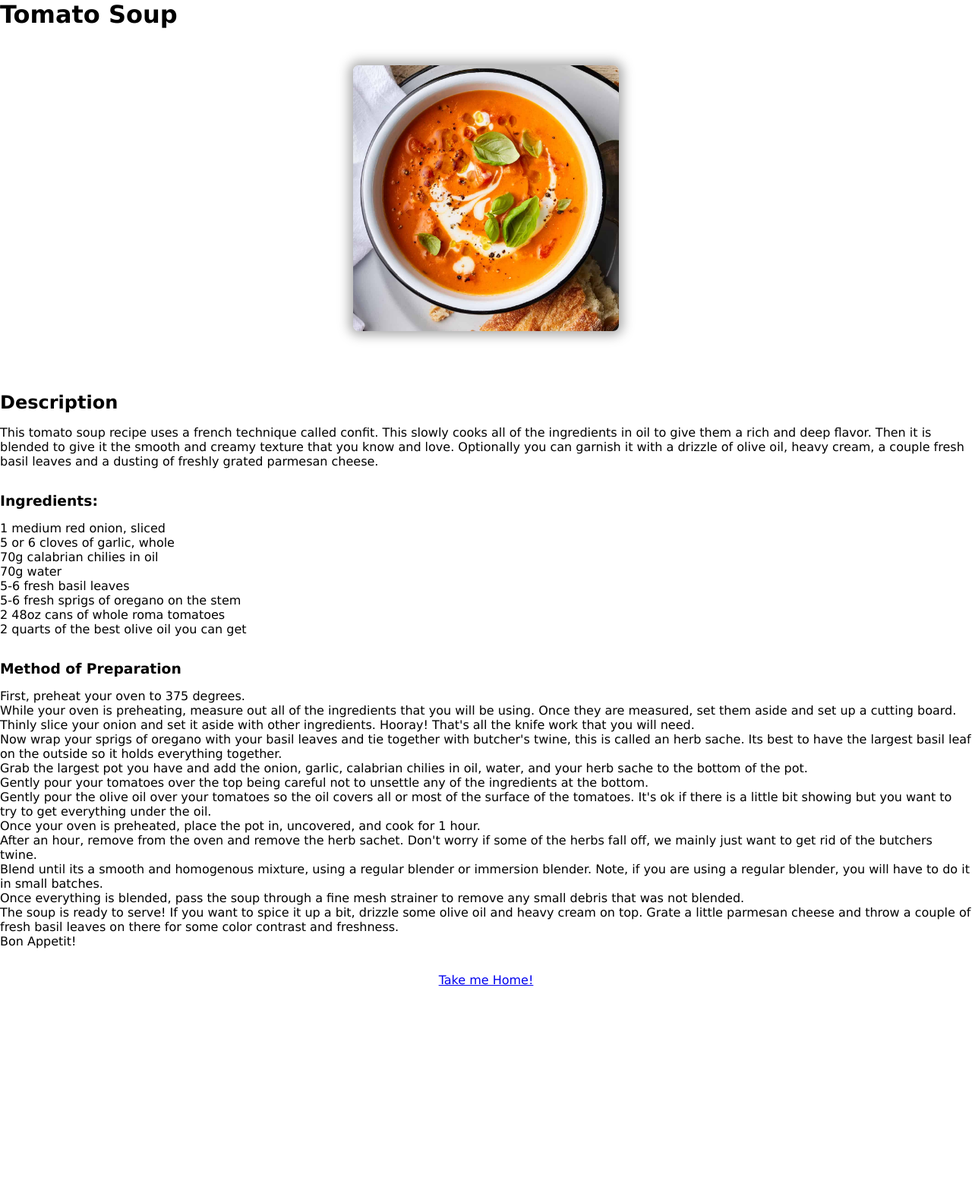
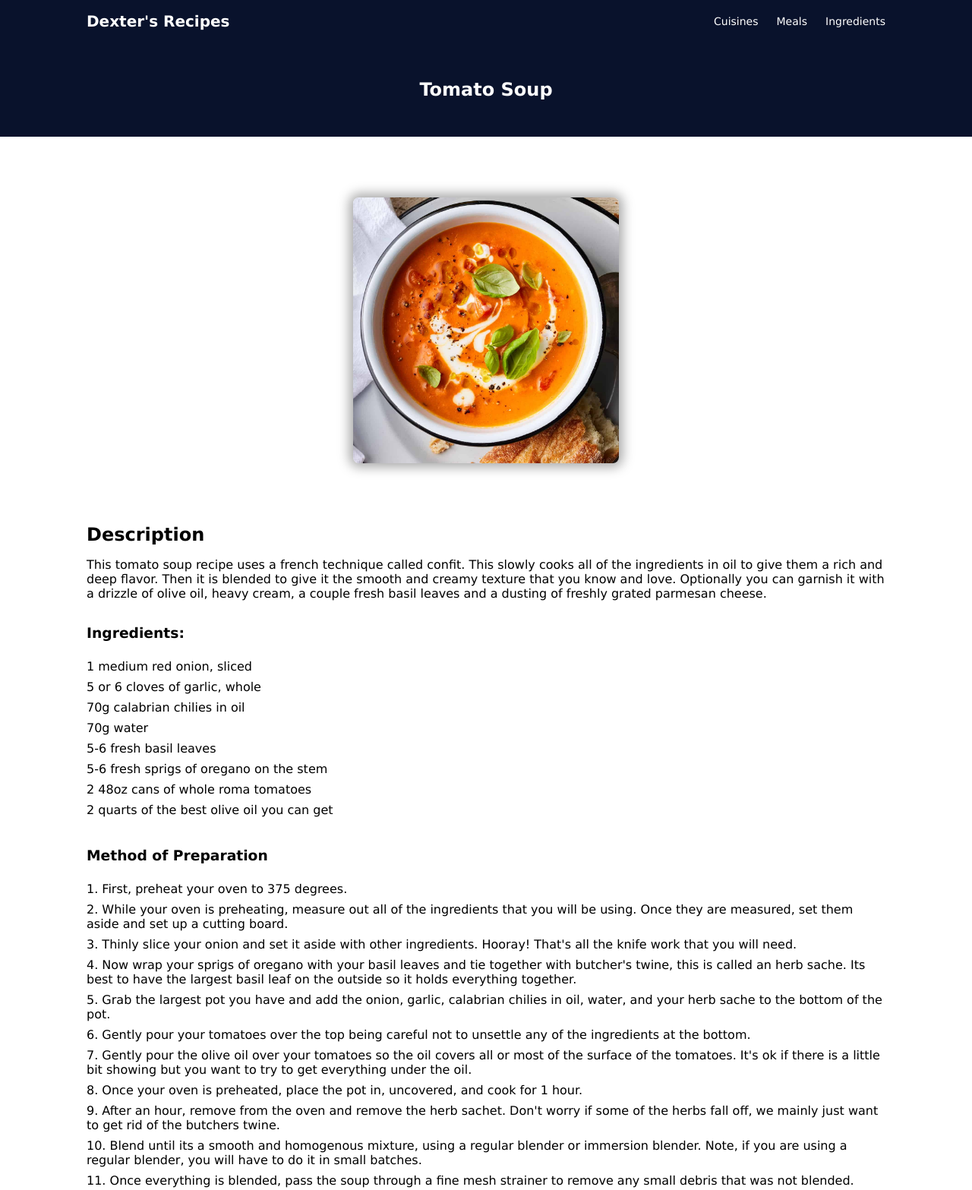
Before and after one commit to dexterniles/dexters-recipes, a plain HTML site: page recipes/tomato-soup.html in a window 1280 px wide. Shown: the top 1567 px of the page at 76% size. Before the commit the page ends 1300 px from the top, so only its background shows below. Drawn offline with Linux system fonts and the light colour scheme.

Commit message:
updated tomato soup page html layout

```diff
--- a/recipes/tomato-soup.html
+++ b/recipes/tomato-soup.html
@@ -8,10 +8,28 @@
     </head>
 
 <body>
-        <div class="header-container">
+
+    <header>
+        <div class="container header">
+            <div class="logo">Dexter's Recipes</div>
+            <ul class="nav-links">
+                <a href="#"><li>Cuisines</li></a>
+                <a href="#"><li>Meals</li></a>
+                <a href="#"><li>Ingredients</li></a>
+            </ul>
+        </div>
+    </header>
+
+    <main>
+
+        <section class="title">
+            <div class="container title-container">
                 <h1>Tomato Soup</h1>
             </div>
-        <div class="recipe-container">
+        </section>
+
+        <section class="recipe">
+            <div class="container recipe-container">
                 <div class="recipe-photo">
                     <img src="../imgs/tomato-soup.jpg" alt="tomato-soup" height="auto" width="350px">
                 </div>
@@ -21,7 +39,7 @@
                 </div>
                 <div class="ingredients">
                     <h3>Ingredients:</h3>
-                <ul>
+                    <ul class="recipe-list">
                         <li>1 medium red onion, sliced</li>
                         <li>5 or 6 cloves of garlic, whole</li>
                         <li>70g calabrian chilies in oil</li>
@@ -34,25 +52,32 @@
                 </div>
                 <div class="mop">
                     <h3>Method of Preparation</h3>
-                <ol>
-                    <li>First, preheat your oven to 375 degrees.</li>
-                    <li>While your oven is preheating, measure out all of the ingredients that you will be using. Once they are measured, set them aside and set up a cutting board.</li>
-                    <li>Thinly slice your onion and set it aside with other ingredients. Hooray! That's all the knife work that you will need.</li>
-                    <li>Now wrap your sprigs of oregano with your basil leaves and tie together with butcher's twine, this is called an herb sache. Its best to have the largest basil leaf on the outside so it holds everything together.</li>
-                    <li>Grab the largest pot you have and add the onion, garlic, calabrian chilies in oil, water, and your herb sache to the bottom of the pot.</li>
-                    <li>Gently pour your tomatoes over the top being careful not to unsettle any of the ingredients at the bottom.</li>
-                    <li>Gently pour the olive oil over your tomatoes so the oil covers all or most of the surface of the tomatoes. It's ok if there is a little bit showing but you want to try to get everything under the oil.</li>
-                    <li>Once your oven is preheated, place the pot in, uncovered, and cook for 1 hour.</li>
-                    <li>After an hour, remove from the oven and remove the herb sachet. Don't worry if some of the herbs fall off, we mainly just want to get rid of the butchers twine.</li>
-                    <li>Blend until its a smooth and homogenous mixture, using a regular blender or immersion blender. Note, if you are using a regular blender, you will have to do it in small batches.</li>
-                    <li>Once everything is blended, pass the soup through a fine mesh strainer to remove any small debris that was not blended.</li>
-                    <li>The soup is ready to serve! If you want to spice it up a bit, drizzle some olive oil and heavy cream on top. Grate a little parmesan cheese and throw a couple of fresh basil leaves on there for some color contrast and freshness.</li>
-                    <li>Bon Appetit!</li>
-                </ol>
+                    <ul class="recipe-list">
+                        <li>1. First, preheat your oven to 375 degrees.</li>
+                        <li>2. While your oven is preheating, measure out all of the ingredients that you will be using. Once they are measured, set them aside and set up a cutting board.</li>
+                        <li>3. Thinly slice your onion and set it aside with other ingredients. Hooray! That's all the knife work that you will need.</li>
+                        <li>4. Now wrap your sprigs of oregano with your basil leaves and tie together with butcher's twine, this is called an herb sache. Its best to have the largest basil leaf on the outside so it holds everything together.</li>
+                        <li>5. Grab the largest pot you have and add the onion, garlic, calabrian chilies in oil, water, and your herb sache to the bottom of the pot.</li>
+                        <li>6. Gently pour your tomatoes over the top being careful not to unsettle any of the ingredients at the bottom.</li>
+                        <li>7. Gently pour the olive oil over your tomatoes so the oil covers all or most of the surface of the tomatoes. It's ok if there is a little bit showing but you want to try to get everything under the oil.</li>
+                        <li>8. Once your oven is preheated, place the pot in, uncovered, and cook for 1 hour.</li>
+                        <li>9. After an hour, remove from the oven and remove the herb sachet. Don't worry if some of the herbs fall off, we mainly just want to get rid of the butchers twine.</li>
+                        <li>10. Blend until its a smooth and homogenous mixture, using a regular blender or immersion blender. Note, if you are using a regular blender, you will have to do it in small batches.</li>
+                        <li>11. Once everything is blended, pass the soup through a fine mesh strainer to remove any small debris that was not blended.</li>
+                        <li>12. The soup is ready to serve! If you want to spice it up a bit, drizzle some olive oil and heavy cream on top. Grate a little parmesan cheese and throw a couple of fresh basil leaves on there for some color contrast and freshness.</li>
+                        <li>13. Bon Appetit!</li>
+                    </ul>
                 </div>
                 <div class="home-link">
                     <a href="../index.html">Take me Home!</a>
                 </div>
             </div>
+        </section>
+    </main>
+
+    <footer>
+        <p class="footer">Dexter's Recipes est. 2025</p>
+    </footer>
+
 </body>
 </html>
```
Lines whose indentation alone changed are shown as unchanged.
